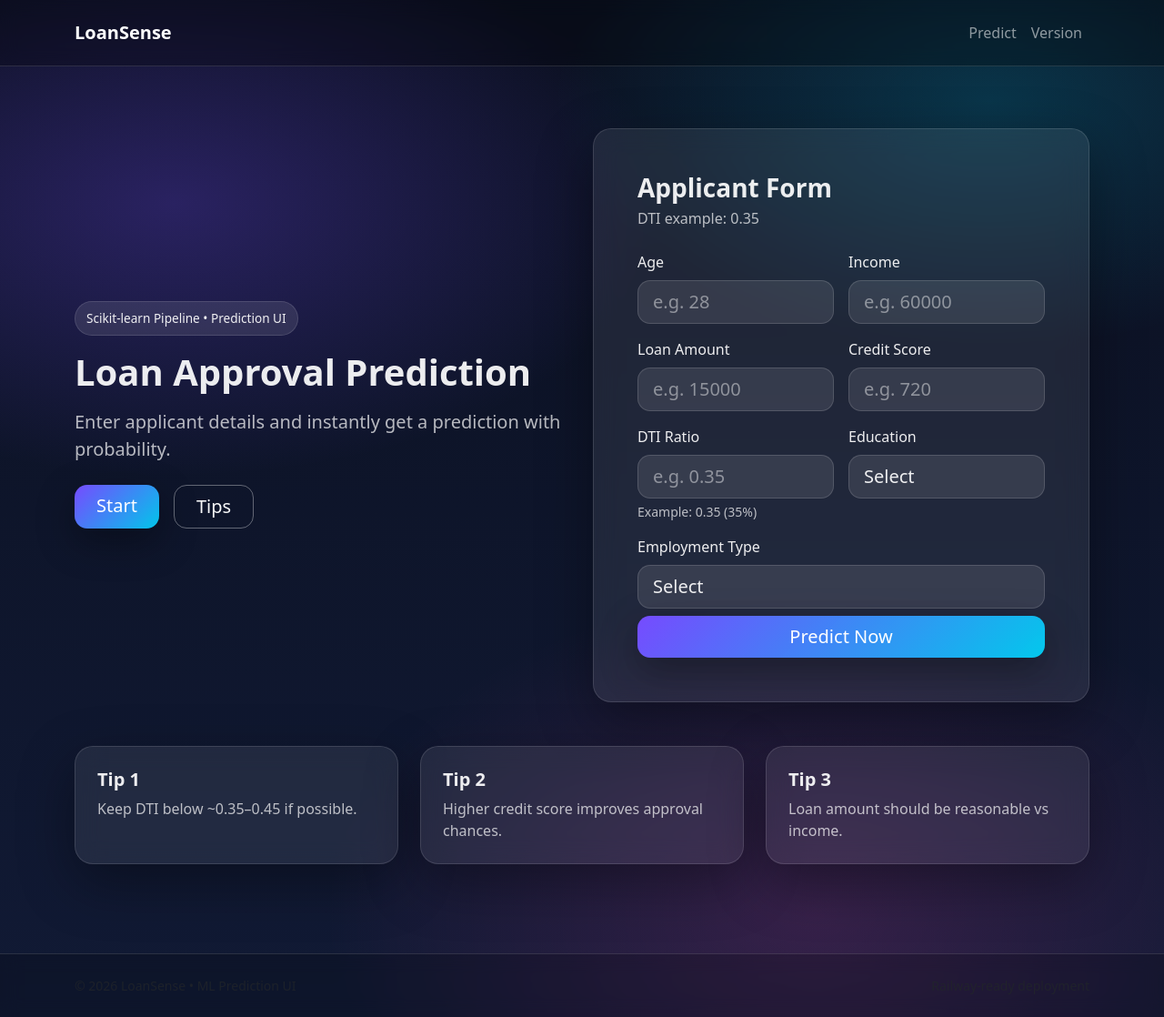
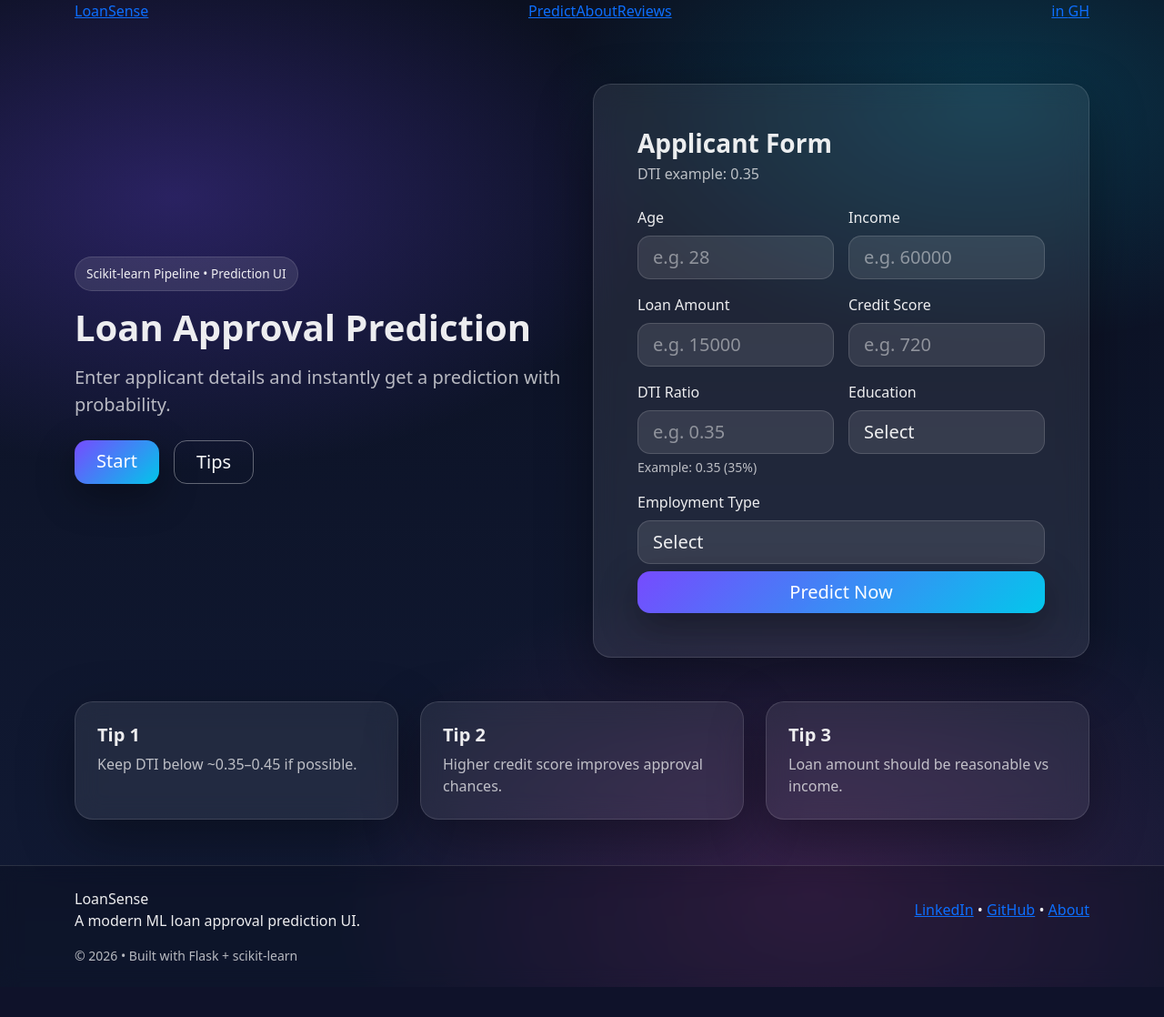
Before and after one commit to Bhavy123321/M.L---Project, a Flask app: page / in a window 1280 px wide. Shown: the whole page at 91% size. After the commit the page ends 1085 px from the top, so only its background shows below. Run offline with Flask 3, Linux system fonts and the light colour scheme; parts of the project's set-up code (start-up, migrations or seed data) failed here and were passed over.

Commit message:
Update base.html

```diff
--- a/templates/base.html
+++ b/templates/base.html
@@ -1,27 +1,37 @@
 <!DOCTYPE html>
 <html lang="en">
 <head>
-  <meta charset="UTF-8" />
-  <meta name="viewport" content="width=device-width, initial-scale=1.0" />
-  <title>{{ title if title else "Loan Prediction" }}</title>
+  <meta charset="UTF-8"/>
+  <meta name="viewport" content="width=device-width, initial-scale=1.0"/>
+  <title>{{ title if title else "LoanSense • ML Loan Prediction" }}</title>
 
   <link href="https://cdn.jsdelivr.net/npm/bootstrap@5.3.3/dist/css/bootstrap.min.css" rel="stylesheet">
   <link rel="stylesheet" href="{{ url_for('static', filename='css/style.css') }}">
 </head>
 <body>
 
-  <nav class="navbar navbar-expand-lg navbar-dark py-3">
-    <div class="container">
-      <a class="navbar-brand fw-bold" href="/">LoanSense</a>
-      <button class="navbar-toggler" type="button" data-bs-toggle="collapse" data-bs-target="#nav">
-        <span class="navbar-toggler-icon"></span>
-      </button>
+  <div class="bg-orbs"></div>
 
-      <div class="collapse navbar-collapse" id="nav">
-        <ul class="navbar-nav ms-auto">
-          <li class="nav-item"><a class="nav-link" href="/">Predict</a></li>
-          <li class="nav-item"><a class="nav-link" href="/version">Version</a></li>
-        </ul>
+  <nav class="topbar">
+    <div class="container d-flex align-items-center justify-content-between gap-3">
+      <a class="brand" href="/">
+        <span class="brandDot"></span>
+        <span>LoanSense</span>
+      </a>
+
+      <div class="navlinks d-none d-md-flex">
+        <a href="/" class="{% if request.path=='/' %}active{% endif %}">Predict</a>
+        <a href="/about" class="{% if request.path.startswith('/about') %}active{% endif %}">About</a>
+        <a href="/reviews" class="{% if request.path.startswith('/reviews') %}active{% endif %}">Reviews</a>
+      </div>
+
+      <div class="social">
+        <a class="iconBtn" href="{{ social.linkedin }}" target="_blank" rel="noreferrer" title="LinkedIn">
+          in
+        </a>
+        <a class="iconBtn" href="{{ social.github }}" target="_blank" rel="noreferrer" title="GitHub">
+          GH
+        </a>
       </div>
     </div>
   </nav>
@@ -30,10 +40,22 @@
     {% block content %}{% endblock %}
   </main>
 
-  <footer class="footer mt-5">
-    <div class="container py-4 d-flex flex-column flex-md-row align-items-center justify-content-between gap-2">
-      <div class="text-muted small">© 2026 LoanSense • ML Prediction UI</div>
-      <div class="text-muted small">Railway-ready deployment</div>
+  <footer class="footer">
+    <div class="container py-4">
+      <div class="row g-3 align-items-center">
+        <div class="col-md-6">
+          <div class="footTitle">LoanSense</div>
+          <div class="footSub">A modern ML loan approval prediction UI.</div>
+        </div>
+        <div class="col-md-6 text-md-end">
+          <a class="footLink" href="{{ social.linkedin }}" target="_blank" rel="noreferrer">LinkedIn</a>
+          <span class="sep">•</span>
+          <a class="footLink" href="{{ social.github }}" target="_blank" rel="noreferrer">GitHub</a>
+          <span class="sep">•</span>
+          <a class="footLink" href="/about">About</a>
+        </div>
+      </div>
+      <div class="mt-3 small text-soft">© {{ 2026 }} • Built with Flask + scikit-learn</div>
     </div>
   </footer>
 
```
